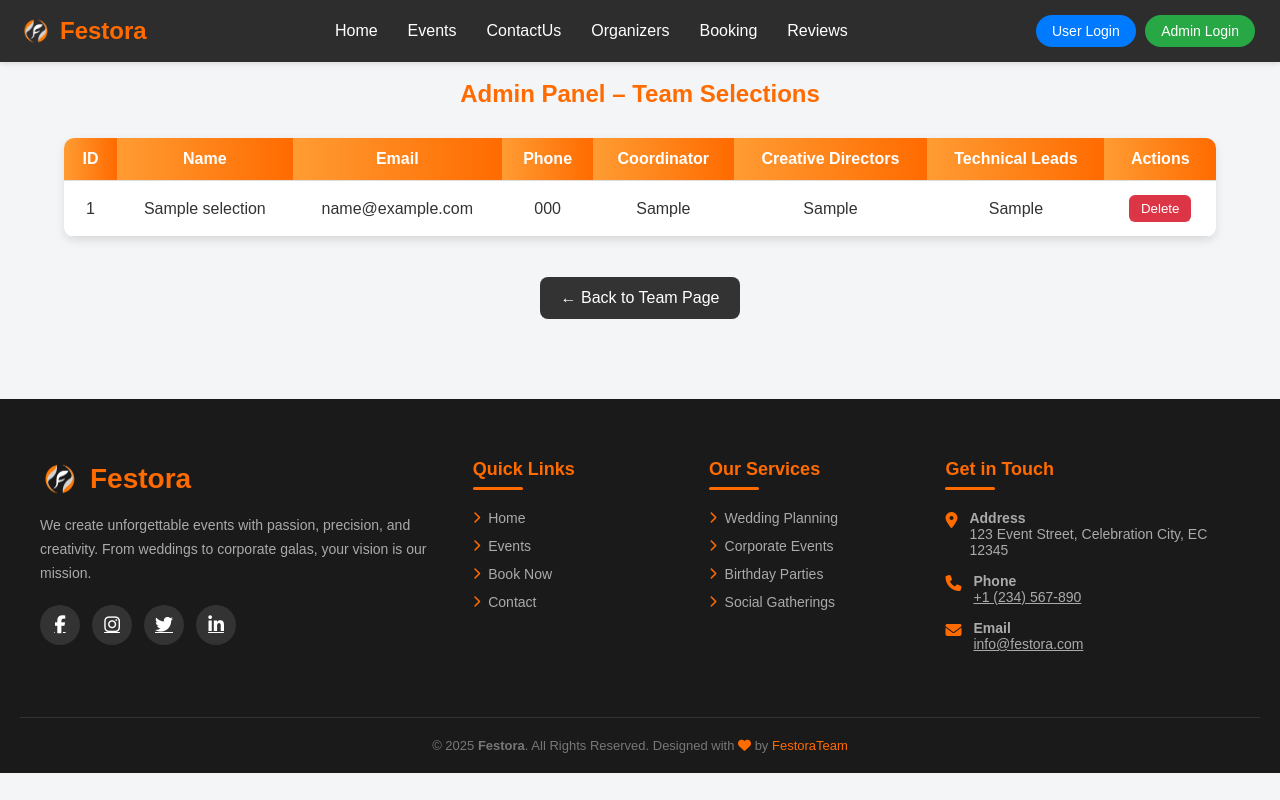
After one commit to shanuka-saranga/Server-Side-Development-Project, a PHP site: page /admin/organizers_admin.php in a window 1280 px wide. The commit adds this page. Run offline with PHP 8.4, Linux system fonts and the light colour scheme; tables that the repository leaves empty hold one stand-in row (values such as "Sample post").

Commit message:
update organizer page

```diff
--- /dev/null
+++ b/admin/organizers_admin.php
@@ -0,0 +1,153 @@
+<?php
+require_once '../config/config.php';
+
+// Delete record if requested
+if (isset($_GET['delete'])) {
+    $delete_id = intval($_GET['delete']);
+    $conn->query("DELETE FROM team_selections WHERE id = $delete_id");
+    header("Location: admin_team_panel.php");
+    exit();
+}
+?>
+
+<!DOCTYPE html>
+<html lang="en">
+<head>
+    <meta charset="UTF-8">
+    <title>Admin Panel - Team Selections</title>
+    <link rel="stylesheet" href="../CommonCSS/allnav&footer.css">
+    <style>
+        body {
+            font-family: 'Poppins', sans-serif;
+            background: #f4f5f7;
+            color: #333;
+        }
+
+        h2 {
+            text-align: center;
+            margin: 30px 0;
+            color: #ff6b00;
+        }
+
+        table {
+            width: 90%;
+            margin: 20px auto;
+            border-collapse: collapse;
+            background: #fff;
+            box-shadow: 0 4px 10px rgba(0,0,0,0.1);
+            border-radius: 10px;
+            overflow: hidden;
+        }
+
+        th, td {
+            padding: 12px 15px;
+            text-align: center;
+            border-bottom: 1px solid #ddd;
+        }
+
+        th {
+            background: linear-gradient(90deg, #ff9c33, #ff6b00);
+            color: #fff;
+        }
+
+        tr:hover {
+            background-color: #f8f8f8;
+        }
+
+        .action-btn {
+            padding: 6px 12px;
+            margin: 2px;
+            border: none;
+            border-radius: 6px;
+            color: white;
+            cursor: pointer;
+            font-weight: 500;
+        }
+
+        .delete-btn {
+            background: #dc3545;
+        }
+
+        .delete-btn:hover {
+            background: #c82333;
+        }
+
+        .back-btn {
+            display: block;
+            width: 200px;
+            margin: 30px auto;
+            text-align: center;
+            background: #333;
+            color: white;
+            padding: 12px;
+            border-radius: 8px;
+            text-decoration: none;
+            transition: 0.3s;
+        }
+
+        .back-btn:hover {
+            background: #555;
+        }
+
+        .no-data {
+            text-align: center;
+            color: gray;
+            padding: 40px;
+        }
+
+        .container {
+            margin-bottom: 40px;
+        }
+    </style>
+</head>
+<body>
+
+<?php include_once '../includes/navbar.php'; ?>
+
+<h2>Admin Panel – Team Selections</h2>
+
+<div class="container">
+<table>
+    <tr>
+        <th>ID</th>
+        <th>Name</th>
+        <th>Email</th>
+        <th>Phone</th>
+        <th>Coordinator</th>
+        <th>Creative Directors</th>
+        <th>Technical Leads</th>
+        <th>Actions</th>
+    </tr>
+
+    <?php
+    $result = $conn->query("SELECT * FROM team_selections");
+
+    if ($result && $result->num_rows > 0) {
+        while ($row = $result->fetch_assoc()) {
+            echo "<tr>
+                    <td>{$row['organizer_id']}</td>
+                    <td>{$row['name']}</td>
+                    <td>{$row['email']}</td>
+                    <td>{$row['phone']}</td>
+                    <td>{$row['coordinator']}</td>
+                    <td>{$row['creative']}</td>
+                    <td>{$row['technical']}</td>
+                    <td>
+                        <button class='action-btn delete-btn' onclick=\"if(confirm('Delete this record?')) window.location.href='admin_team_panel.php?delete={$row['organizer_id']}'\">Delete</button>
+                    </td>
+                 </tr>";
+        }
+    } else {
+        echo "<tr><td colspan='8' class='no-data'>No team selections found.</td></tr>";
+    }
+
+    $conn->close();
+    ?>
+</table>
+</div>
+
+<a href="../Organizers/Organizers.php" class="back-btn">← Back to Team Page</a>
+
+<?php include_once '../includes/footer.php'; ?>
+</body>
+</html>
```
Also changed, not shown: Public/organizers.php (+8 -8 lines), assests/dilusha.jpg (added), assests/imashi.jpg (added), assests/isuru.png (added), assests/methum.jpg (added), assests/samadi.jpg (added), assests/shanuka.JPG (added), assests/tharinda.jpg (added), assests/tharusha.jpg (added).
